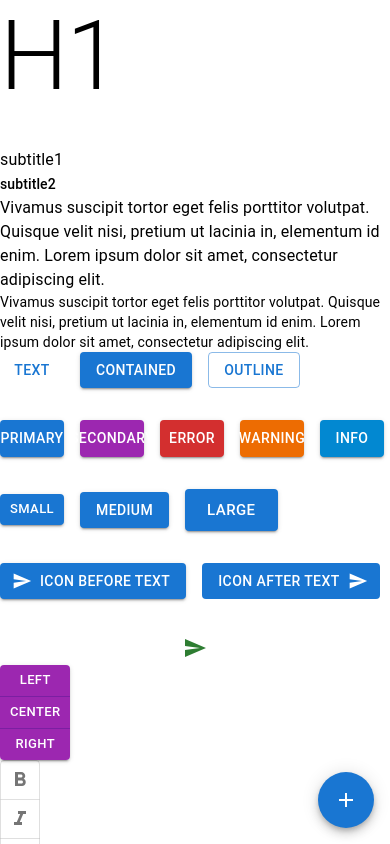
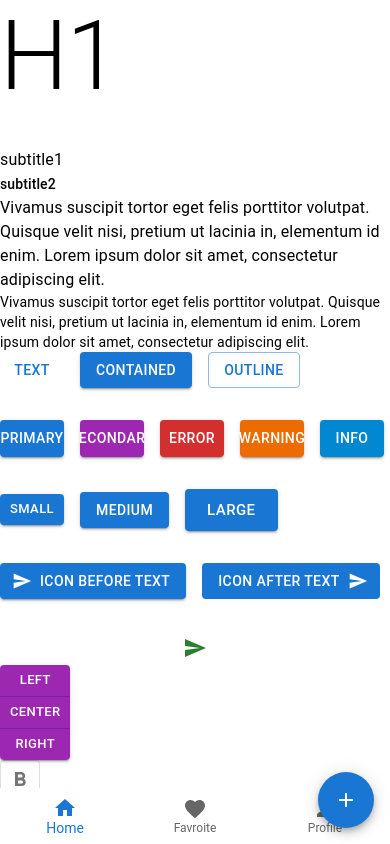
Before and after one commit to karan2503D/react-materialui, a React (Create React App) app: page / in a window 390 px wide. Shown: the top 844 px of the page. Built offline with nearby package versions, Linux system fonts and the light colour scheme.

Commit message:
Mobile Bottom Navigation

```diff
--- a/src/App.tsx
+++ b/src/App.tsx
@@ -17,6 +17,7 @@ import MuiSpeedDail from './components/MuiSpeedDail';
 import MuiSwitch from './components/MuiSwitch';
 import MuiTextfield from './components/MuiTextField';
 import { MuiTypography } from './components/MuiTypography';
+import MuiBottomNavigation from './MuiBottomNavigation';
 
 function App() {
   return (
@@ -39,6 +40,7 @@ function App() {
       <MuiBreadcrumb />
       <MuiDrawer />
       <MuiSpeedDail />
+      <MuiBottomNavigation />
     </div>
   );
 }
--- /dev/null
+++ b/src/MuiBottomNavigation.tsx
@@ -0,0 +1,18 @@
+import { BottomNavigation, BottomNavigationAction } from '@mui/material'
+import HomeIcon from '@mui/icons-material/Home';
+import FavoriteIcon from '@mui/icons-material/Favorite';
+import PersonIcon from '@mui/icons-material/Person';
+import { useState } from 'react'
+
+function MuiBottomNavigation() {
+  const [value, setValue] = useState(0)
+  return (
+    <BottomNavigation sx={{ width: '100%', position: 'absolute', bottom: 0 }} value={value} onChange={(event, newValue) => {setValue(newValue)}} showLabels >
+          <BottomNavigationAction icon={<HomeIcon />} label='Home' />
+          <BottomNavigationAction icon={<FavoriteIcon /> } label='Favroite' />
+          <BottomNavigationAction icon={<PersonIcon />} label='Profile' />
+    </BottomNavigation>
+  )
+}
+
+export default MuiBottomNavigation
```
